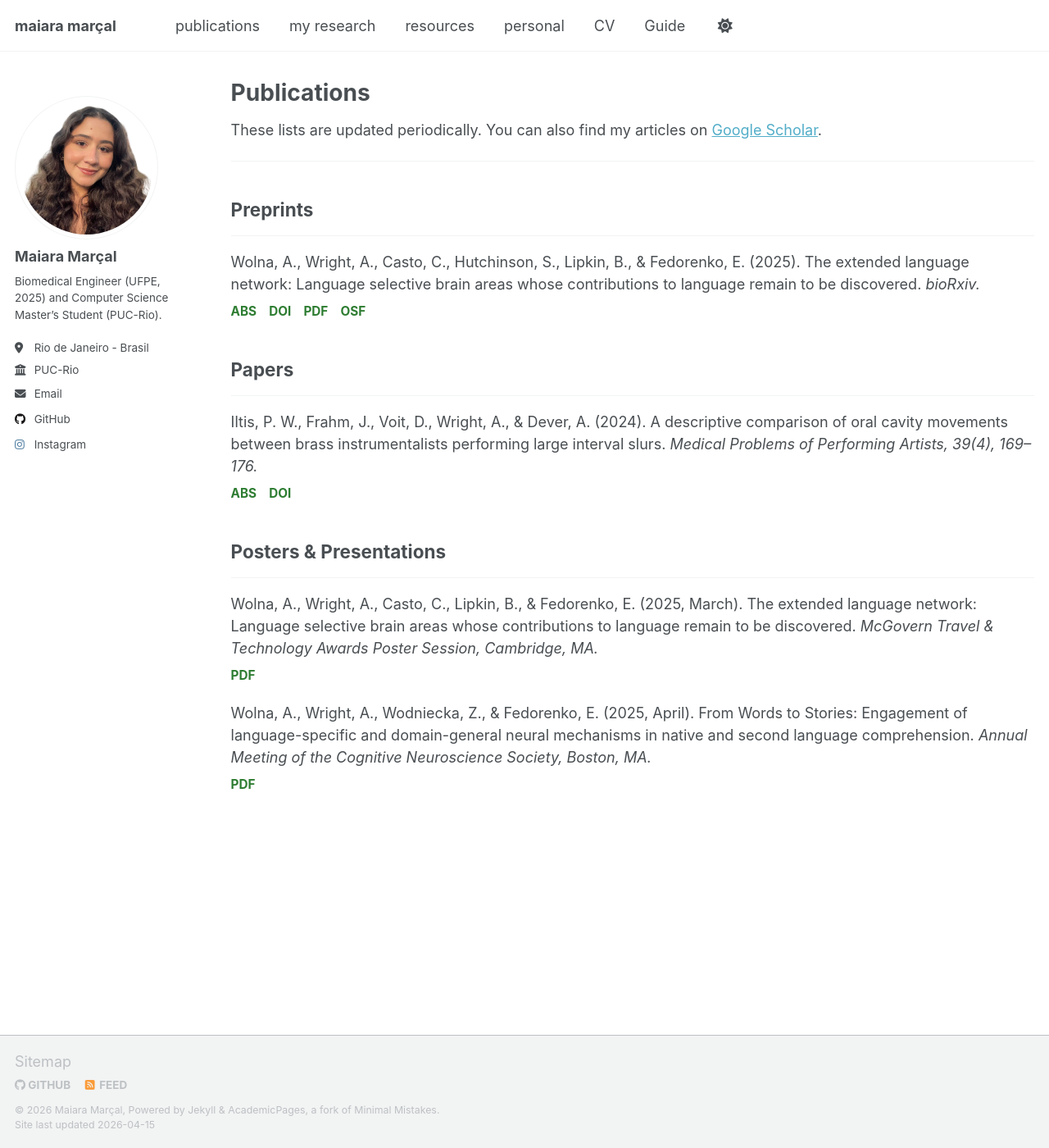
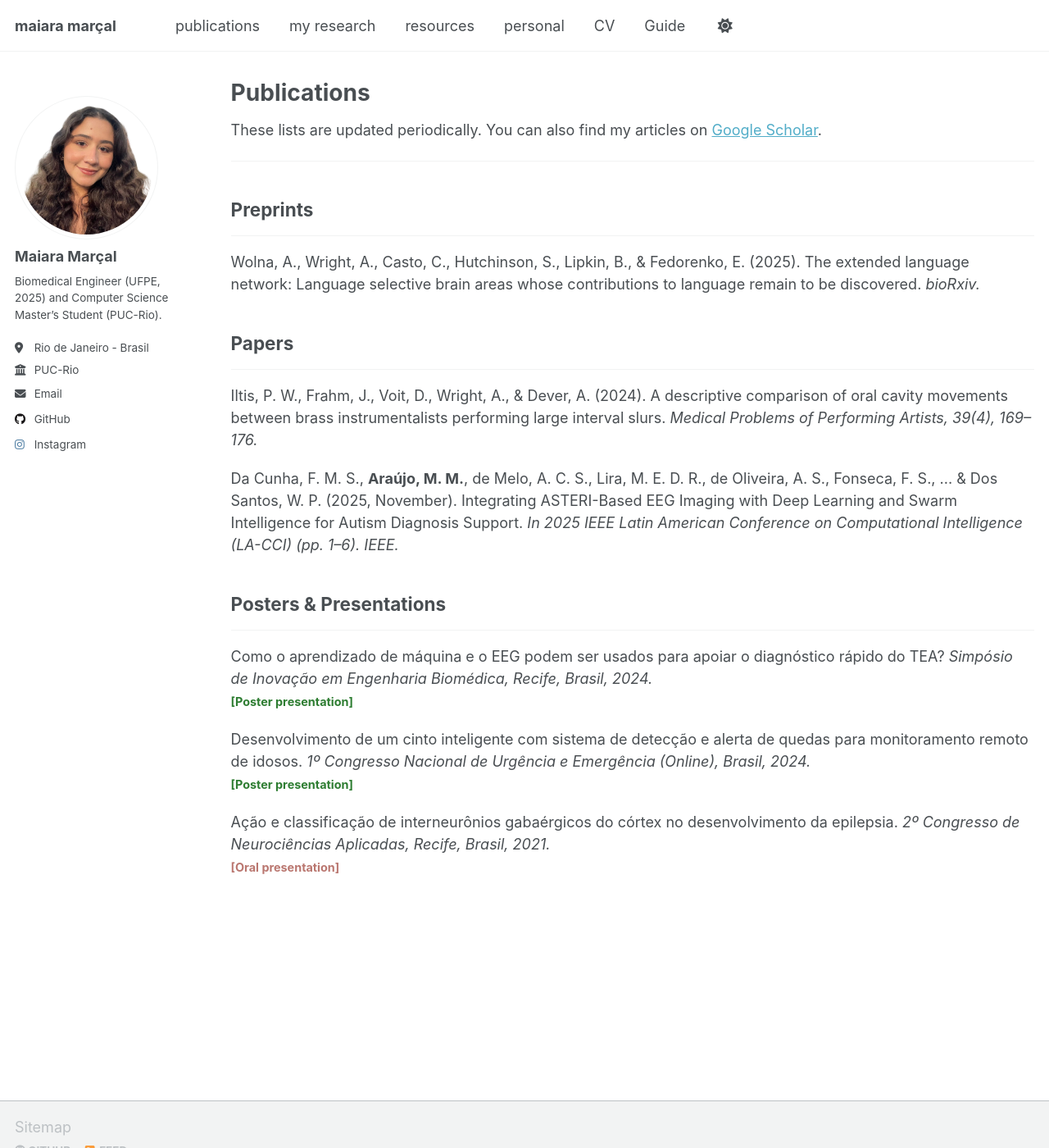
Before and after one commit to maiaramaaraujo/maiaramaaraujo.github.io, a Jekyll site: the page built from _pages/publications.html, in a window 1280 px wide and 1400 px high. Shown: the whole window at 82% size. Built offline with Jekyll 4.4.1, drawn with Linux system fonts in a browser that asks for light colours; a script that is not in the unit is left out.

Commit message:
Update publications.html

```diff
--- a/_pages/publications.html
+++ b/_pages/publications.html
@@ -23,12 +23,14 @@ author_profile: true
   The extended language network: Language selective brain areas whose contributions to language remain to be discovered.
   <i>bioRxiv.</i>
   <br>
+  <!--
   <span class="pub-links">
     <a href="#">ABS</a>
     <a href="#">DOI</a>
     <a href="#">PDF</a>
     <a href="#">OSF</a>
   </span>
+  -->
 </div>
 
 <!-- PAPERS -->
@@ -40,34 +42,68 @@ author_profile: true
   A descriptive comparison of oral cavity movements between brass instrumentalists performing large interval slurs.
   <i>Medical Problems of Performing Artists, 39(4), 169–176.</i>
   <br>
+  <!--
   <span class="pub-links">
     <a href="#">ABS</a>
     <a href="#">DOI</a>
   </span>
+  -->
 </div>
 
-<!-- POSTERS -->
+<div class="pub-item">
+  Da Cunha, F. M. S., <b>Araújo, M. M.</b>, de Melo, A. C. S., Lira, M. E. D. R., de Oliveira, A. S., Fonseca, F. S., ... & Dos Santos, W. P. (2025, November).
+  Integrating ASTERI-Based EEG Imaging with Deep Learning and Swarm Intelligence for Autism Diagnosis Support.
+  <i>In 2025 IEEE Latin American Conference on Computational Intelligence (LA-CCI) (pp. 1–6). IEEE.</i>
+  <br>
+  <!--
+  <span class="pub-links">
+    <a href="#">DOI</a>
+    <a href="#">PDF</a>
+  </span>
+  -->
+</div>
+
+<!-- POSTERS & PRESENTATIONS -->
 <h2>Posters & Presentations</h2>
 <hr>
 
 <div class="pub-item">
-  Wolna, A., Wright, A., Casto, C., Lipkin, B., & Fedorenko, E. (2025, March).
-  The extended language network: Language selective brain areas whose contributions to language remain to be discovered.
-  <i>McGovern Travel & Technology Awards Poster Session, Cambridge, MA.</i>
+  Como o aprendizado de máquina e o EEG podem ser usados para apoiar o diagnóstico rápido do TEA?
+  <i>Simpósio de Inovação em Engenharia Biomédica, Recife, Brasil, 2024.</i>
   <br>
+  <span class="pub-type poster">[Poster presentation]</span>
+  <br>
+  <!--
   <span class="pub-links">
     <a href="#">PDF</a>
   </span>
+  -->
 </div>
 
 <div class="pub-item">
-  Wolna, A., Wright, A., Wodniecka, Z., & Fedorenko, E. (2025, April).
-  From Words to Stories: Engagement of language-specific and domain-general neural mechanisms in native and second language comprehension.
-  <i>Annual Meeting of the Cognitive Neuroscience Society, Boston, MA.</i>
+  Desenvolvimento de um cinto inteligente com sistema de detecção e alerta de quedas para monitoramento remoto de idosos.
+  <i>1º Congresso Nacional de Urgência e Emergência (Online), Brasil, 2024.</i>
   <br>
+  <span class="pub-type poster">[Poster presentation]</span>
+  <br>
+  <!--
   <span class="pub-links">
     <a href="#">PDF</a>
   </span>
+  -->
+</div>
+
+<div class="pub-item">
+  Ação e classificação de interneurônios gabaérgicos do córtex no desenvolvimento da epilepsia.
+  <i>2º Congresso de Neurociências Aplicadas, Recife, Brasil, 2021.</i>
+  <br>
+  <span class="pub-type oral">[Oral presentation]</span>
+  <br>
+  <!--
+  <span class="pub-links">
+    <a href="#">PDF</a>
+  </span>
+  -->
 </div>
 
 <style>
@@ -92,4 +128,20 @@ author_profile: true
 .pub-links a:hover {
   text-decoration: underline;
 }
+
+.pub-type {
+  display: inline-block;
+  margin-top: 4px;
+  font-size: 0.8em;
+  font-weight: bold;
+}
+
+/* cores */
+.poster {
+  color: #2e7d32;
+}
+
+.oral {
+  color: #BA7770;
+}
 </style>
```
